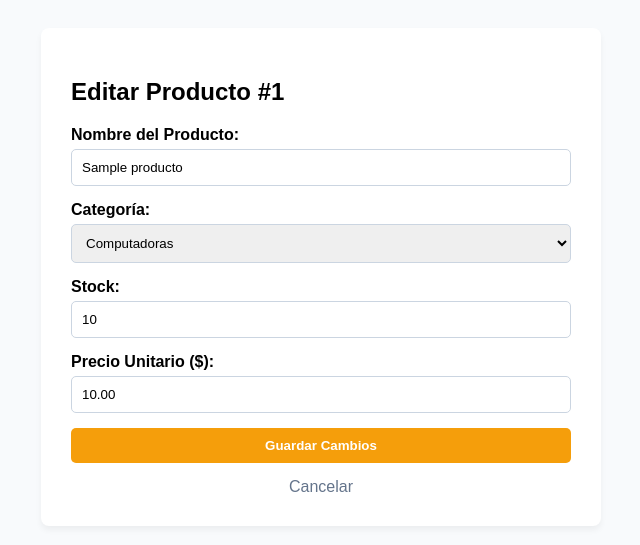
After one commit to Guzman-Jared/sistema_inventario_ventas, a PHP site: page /editar_producto.php?id=1 in a window 1280 px wide. The commit adds this page. Shown: the top 545 px of the page, without its empty margins (319-959 px from the left). Run offline with PHP 8.4, Linux system fonts and the light colour scheme; the visitor is signed in with stand-in values (Sample User, id 1); data comes from the database, SQL or seed files in the repository; tables that the repository leaves empty hold one stand-in row (values such as "Sample post").

Commit message:
Implementada operación UPDATE (Edición) con formulario precargado

```diff
--- /dev/null
+++ b/editar_producto.php
@@ -0,0 +1,89 @@
+<?php
+session_start();
+if (!isset($_SESSION['user_id'])) {
+    header("Location: index.php");
+    exit();
+}
+
+require_once 'conexion.php';
+
+if (!isset($_GET['id'])) {
+    header("Location: inventario.php");
+    exit();
+}
+
+$id_producto = $_GET['id'];
+
+$sql = "SELECT * FROM productos WHERE id = ?";
+$stmt = $conn->prepare($sql);
+$stmt->bind_param("i", $id_producto);
+$stmt->execute();
+$resultado = $stmt->get_result();
+
+if ($resultado->num_rows === 0) {
+    header("Location: inventario.php");
+    exit();
+}
+
+$producto = $resultado->fetch_assoc();
+$stmt->close();
+?>
+<!DOCTYPE html>
+<html lang="es">
+<head>
+    <meta charset="UTF-8">
+    <title>Editar Producto</title>
+    <style>
+        body { font-family: Arial, sans-serif; background-color: #f8fafc; padding: 20px; }
+        .container { max-width: 500px; margin: 0 auto; background: white; padding: 30px; border-radius: 8px; box-shadow: 0 4px 6px rgba(0,0,0,0.05); }
+        .form-group { margin-bottom: 15px; }
+        label { display: block; font-weight: bold; margin-bottom: 5px; }
+        input, select { width: 100%; padding: 10px; border: 1px solid #cbd5e1; border-radius: 5px; box-sizing: border-box; }
+        button { width: 100%; padding: 10px; background-color: #f59e0b; color: white; border: none; border-radius: 5px; font-weight: bold; cursor: pointer; }
+        button:hover { background-color: #d97706; }
+    </style>
+</head>
+<body>
+
+<div class="container">
+    <h2>Editar Producto #<?php echo $producto['id']; ?></h2>
+
+    <form action="actualizar_producto.php" method="POST">
+        <input type="hidden" name="id" value="<?php echo $producto['id']; ?>">
+
+        <div class="form-group">
+            <label>Nombre del Producto:</label>
+            <input type="text" name="nombre" value="<?php echo $producto['nombre_producto']; ?>" required>
+        </div>
+
+        <div class="form-group">
+            <label>Categoría:</label>
+            <select name="categoria" required>
+                <?php
+                $sql_cat = "SELECT id, nombre_categoria FROM categorias";
+                $res_cat = $conn->query($sql_cat);
+                while($cat = $res_cat->fetch_assoc()) {
+                    $seleccionado = ($cat['id'] == $producto['categoria_id']) ? "selected" : "";
+                    echo "<option value='".$cat['id']."' ".$seleccionado.">".$cat['nombre_categoria']."</option>";
+                }
+                ?>
+            </select>
+        </div>
+
+        <div class="form-group">
+            <label>Stock:</label>
+            <input type="number" name="stock" value="<?php echo $producto['stock']; ?>" required>
+        </div>
+
+        <div class="form-group">
+            <label>Precio Unitario ($):</label>
+            <input type="number" name="precio" step="0.01" value="<?php echo $producto['precio']; ?>" required>
+        </div>
+
+        <button type="submit">Guardar Cambios</button>
+        <a href="inventario.php" style="display:block; text-align:center; margin-top:15px; color:#64748b; text-decoration:none;">Cancelar</a>
+    </form>
+</div>
+
+</body>
+</html>
```
Also changed, not shown: actualizar_producto.php (added, +33 -0 lines), inventario.php (+12 -6 lines).
